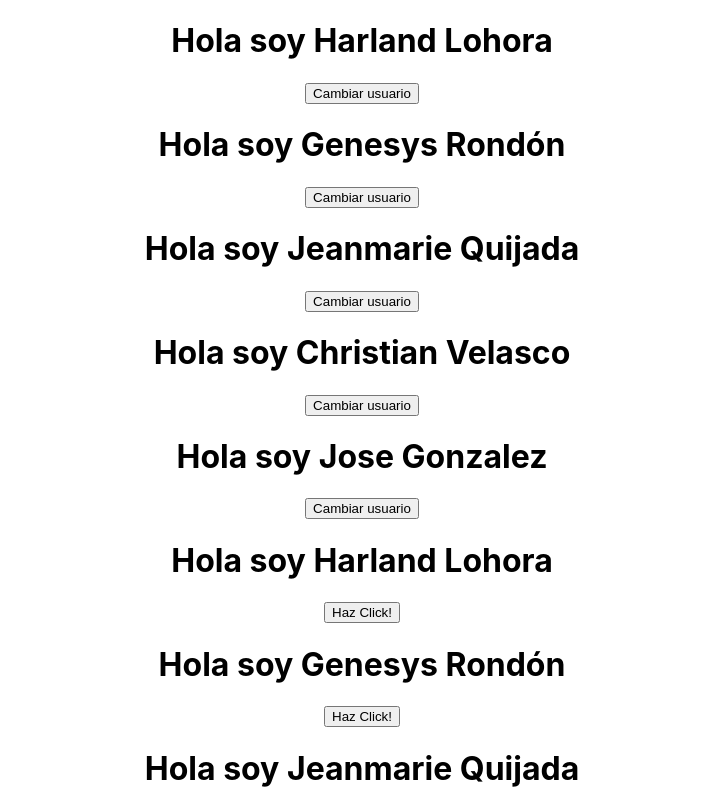
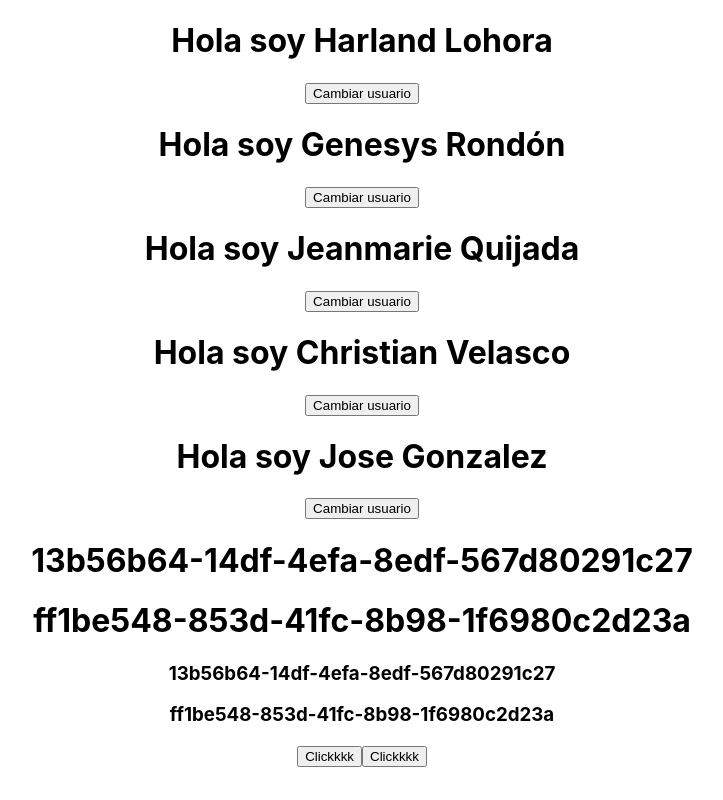
Before and after one commit to Seba-Gonzale/Microcomponent, a React (Create React App) app: page / in a window 1280 px wide. Shown: the top 800 px of the page, without its empty margins (278-1001 px from the left). Built offline with nearby package versions, Linux system fonts and the light colour scheme.

Commit message:
funcionaaaa!!!!!

```diff
--- a/src/App.js
+++ b/src/App.js
@@ -49,32 +49,55 @@ const collaborators = [
   },
 ];
 const { _get_ } = uGlobal_users({ ...collaborators });
-const test1 = uMicrocomponents({ map: [new Map(), "hola"] });
-const test2 = uMicrocomponents({ 0: "Garcia" });
-export const newList = uMicrocomponents(_NEW_);
-const test = newList(false, collaborators);
-const uuid = uuidv4();
+const test1 = uMicrocomponents(false, {
+  map: [new Map(), "hola"],
+  10: "Garcia",
+});
 
 function App() {
-  uMicrocomponents(0, 1);
-  console.log(uuid);
+  const test2 = uMicrocomponents({ ...collaborators });
+  console.log(test2);
   return (
     <div className="App">
       {Object.keys(_get_).map((key) => (
         <Componente suscript={key} key={key} />
       ))}
-      {test.map((value, index) => {
+      {/* {test.map((value, index) => {
         return <Componente2 obj={value} key={index} />;
-      })}
+      })} */}
 
       {/* <Componente user={"user2"} /> */}
       {/* <h1>{test[0].emi.nano.mC}</h1> */}
       {/* <button onClick={() => (test[0].emi.nano.mC = "romi")}> */}
       {/* Quiero a Romi
       </button> */}
+      <h1>{test2[0].id.mC}</h1>
+      <h1>{test2[2].id.mC}</h1>
+      <OtherComp name={test2[0]} />
+      <OtherComp name={test2[2]} />
+      <button
+        onClick={() => {
+          test2[0].id.v = "Lopez";
+          test2[2].id.v = "Mernez";
+          test2._set_(0, 2);
+        }}
+      >
+        Clickkkk
+      </button>
+      <button
+        onClick={() => {
+          test2[0].id.mC = "Ramirez";
+        }}
+      >
+        Clickkkk
+      </button>
     </div>
   );
 }
 
+function OtherComp({ name }) {
+  return <h3>{name.id.v}</h3>;
+}
+
 export { uGlobal_users };
 export default App;
--- a/src/Componente-copy.jsx
+++ b/src/Componente-copy.jsx
@@ -1,14 +1,11 @@
+import { v4 } from "uuid";
+
 function Componente2({ obj }) {
   return (
     <>
       <h1> Hola soy {obj.name.mC} </h1>
-      <Button2 name={obj.name} />
+      <button onClick={() => (obj.name.mC = v4())}>Haz Click!</button>
     </>
   );
 }
-
-function Button2({ name }) {
-  return <button onClick={() => (name.mC = "William")}>Haz Click!</button>;
-}
-
 export default Componente2;
--- /dev/null
+++ b/src/addConsumableObject.js
@@ -0,0 +1,14 @@
+function addConsumableObject(g_publicDataList, g_dataList) {
+  Object.defineProperties(g_publicDataList, {
+    value: {
+      get: () => g_dataList,
+      set: (value) => (g_dataList = value),
+    },
+    v: {
+      get: () => g_dataList,
+      set: (value) => (g_dataList = value),
+    },
+  });
+}
+
+export default addConsumableObject;
--- a/src/globalContext.js
+++ b/src/globalContext.js
@@ -1,5 +1,4 @@
 import React, { useState } from "react";
-import { validateSubscribers } from "./uMicrocomponents/validateSubscribers";
 
 /**
  * @function createNewGlobalContext
@@ -126,7 +125,6 @@ function createNewGlobalContext() {
   let g_debug = false;
 
   // Almacena los datos pasados a la función useGlobal()
-  // ! Es obligatorio inicializar g_dataList como un objeto
   let g_dataList = {};
 
   // Alamacena una copia de g_dataList que será publica y restablecida con los datos integros de g_dataList si ésta es modificada
@@ -147,21 +145,6 @@ function createNewGlobalContext() {
     },
   });
 
-  // Convertimos a _get_ en un Objeto iterable
-  // g_getSetValue_list._get_[Symbol.iterator] = function () {
-  //   const keys = Object.keys(this);
-  //   let index = 0;
-  //   return {
-  //     next: () => {
-  //       if (index >= keys.length) {
-  //         return { done: true };
-  //       }
-  //       const key = keys[index++];
-  //       return { value: this[key], done: false };
-  //     },
-  //   };
-  // };
-
   /**
    *
    * @param { undefined|boolean|object|string[] } _subscribe
@@ -170,11 +153,10 @@ function createNewGlobalContext() {
    * @returns
    */
   function context(_subscribe, _newGlobalData) {
-    const perro = "perro";
     //
 
     function CreateNewStateFunction(_dataList) {
-      const [newValue, newFunction] = useState(_dataList);
+      const [newValue, newFunction] = useState();
       return newFunction;
     }
 
@@ -222,6 +204,36 @@ function createNewGlobalContext() {
       }, _renderList);
     }
 
+    /**
+     * @function validateProperties -  comprueba si las nuevas propiedades pueden ser procesadas por useGlobal
+     * @param {*} _newGlobalData - propiedades a comprobar
+     * @returns {undefined | object}
+     */
+    function validateProperties(_newGlobalData) {
+      //
+      if (_newGlobalData instanceof Array && _newGlobalData.length !== 0) {
+        // Asignamos a "aux" un objeto con solo los strings no vacíos del arreglo
+        const aux = _newGlobalData.reduce((accumulator, element) => {
+          if (typeof element === "string" && element !== "")
+            accumulator[element] = undefined;
+          return accumulator;
+        }, {});
+        // Si el objeto "aux" no está vacío, lo returna
+        if (Object.keys(aux).length !== 0) return aux;
+        //
+      } else if (
+        _newGlobalData instanceof Object &&
+        Object.keys(_newGlobalData).length !== 0
+      ) {
+        if ("_$_" in _newGlobalData) {
+          const aux_object = validateProperties(_newGlobalData._$_);
+          if (aux_object !== undefined)
+            return { ..._newGlobalData, ...aux_object };
+        }
+        return _newGlobalData;
+      }
+    }
+
     // * Inicio de la ejecucion del codigo *****************/
     // Verificamos que no se hayan agregado propiedades fuera de useGlobal() en g_publicDataList
     integrityOf_g_publicDataList({ ...g_dataList }, g_publicDataList);
@@ -241,19 +253,19 @@ function createNewGlobalContext() {
     if (typeof _subscribe === "boolean" && _subscribe) {
       // if (_subscribe === useState) {
       //
-      const validSubscribers = validateSubscribers(_newGlobalData);
+      const validProperties = validateProperties(_newGlobalData);
 
-      if (validSubscribers) {
+      if (validProperties) {
         g_dataList = initializeValues(
-          validSubscribers,
+          validProperties,
           { ...g_dataList },
           g_publicDataList
         );
-        initializeNew_getSetValue(validSubscribers, g_getSetValue_list);
+        initializeNew_getSetValue(validProperties, g_getSetValue_list);
         // const newStateFunction = CreateNewStateFunction()
         // const useStateValuePair = newStateFunction({ ...g_dataList });
         g_renderList = addToRenderList(
-          validSubscribers,
+          validProperties,
           CreateNewStateFunction({ ...g_dataList }),
           {
             ...g_renderList,
@@ -267,15 +279,15 @@ function createNewGlobalContext() {
     } else if (_subscribe === "new") {
       return createNewGlobalContext();
     } else {
-      const validSubscribers = validateSubscribers(_subscribe);
+      const validProperties = validateProperties(_subscribe);
 
-      if (validSubscribers) {
+      if (validProperties) {
         g_dataList = initializeValues(
-          validSubscribers,
+          validProperties,
           { ...g_dataList },
           g_publicDataList
         );
-        initializeNew_getSetValue(validSubscribers, g_getSetValue_list);
+        initializeNew_getSetValue(validProperties, g_getSetValue_list);
         return g_getSetValue_list;
       } else {
         throw new Error("invalid _newGlobalData");
--- a/src/uMicrocomponents/Microcomponents.js
+++ b/src/uMicrocomponents/Microcomponents.js
@@ -4,8 +4,9 @@ import { addNewValues } from "./addNewValues";
 import { addNewConsumableValues } from "./addNewConsumableValues";
 import inicializeVariables from "./inicializeVariables";
 import { useState } from "react";
+import addConsumableObject from "../addConsumableObject";
+import subscriptionsOnly from "./subscriptionsOnly";
 
-export const _NEW_ = "N*-_#$E*-_%Wñ1+}";
 function createListOfMicrocomponents() {
   let g_dataList;
   let g_publicDataList;
@@ -15,7 +16,6 @@ function createListOfMicrocomponents() {
   let g_cRenderList = {};
 
   function uMicrocomponents(..._data) {
-    let data = _data;
     let render = [true];
 
     function CreateStatusClip() {
@@ -23,43 +23,39 @@ function createListOfMicrocomponents() {
       return stateFunction;
     }
 
+    function renderValues(..._data) {
+      if (typeof _data[0] === "string" || typeof _data[0] === "number") {
+        const validData = _data.filter(
+          (value) =>
+            (typeof value === "string" || typeof value === "number") &&
+            value in g_cRenderList
+        );
+        if (validData.length !== 0) {
+          let aux_list = [];
+          validData.forEach((value) => {
+            aux_list = [...aux_list, ...g_cRenderList[value]];
+          });
+          const aux_set = new Set(aux_list);
+          console.log(aux_set);
+          [...aux_set].forEach((fx) => {
+            fx(1);
+          });
+          return true;
+        }
+      }
+      return false;
+    }
+
     function wantToStayUpdated(_data, _render) {
       if (typeof _data[0] === "boolean") {
         _render[0] = _data[0];
         return _data.shift();
       }
-      return _data;
     }
 
-    function justWantASubscription(_data, g_cRenderList, ..._dataList) {
-      console.log(_dataList);
-      if (typeof _data[0] === "string" || typeof _data[0] === "number") {
-        const validData = _data.filter(
-          (value) =>
-            (typeof value === "string" || typeof value === "number") &&
-            value in g_dataList
-        );
-        if (validData.length !== 0) {
-          const stateClip = CreateStatusClip();
-          validData.forEach((value) => {
-            g_cRenderList[value] = stateClip;
-          });
-          return true;
-        }
-      }
-
-      return false;
-    }
-
-    if (data.length === 0) return g_publicDataList;
+    if (_data.length === 0) return g_publicDataList;
     if (_data[0] === _NEW_) return createListOfMicrocomponents();
-
-    data = wantToStayUpdated(data, render);
-    if (render[0]) {
-      if (justWantASubscription(data, g_cRenderList, g_dataList)) {
-        return g_publicDataList;
-      }
-    }
+    wantToStayUpdated(_data, render);
 
     const validSubscribers = validateSubscribers(_data[0]);
 
@@ -67,24 +63,32 @@ function createListOfMicrocomponents() {
       if (g_dataList === undefined) {
         g_dataList = inicializeVariables(validSubscribers);
         g_publicDataList = inicializeVariables(validSubscribers);
+        if (_data[_data.length - 1] !== false)
+          Object.defineProperty(g_publicDataList, "_set_", {
+            value: renderValues,
+          });
       }
       addNewValues(validSubscribers, g_dataList);
       addNewConsumableValues(g_publicDataList, g_dataList, g_mCRenderList);
+      if (render[0]) {
+        subscriptionsOnly(
+          Object.keys(validSubscribers),
+          g_cRenderList,
+          g_dataList,
+          CreateStatusClip
+        );
+      }
       return g_publicDataList;
-    } else if (_data[0] instanceof Object) {
-      // ! Terminar
-      g_publicDataList = {};
-      g_dataList = _data[0];
-      Object.defineProperties(g_publicDataList, {
-        value: {
-          get: () => g_dataList,
-          set: (value) => (g_dataList = value),
-        },
-        v: {
-          get: () => g_dataList,
-          set: (value) => (g_dataList = value),
-        },
-      });
+    } else {
+      if (_data[0] instanceof Object) {
+        g_dataList = _data[0];
+        g_publicDataList = {};
+        addConsumableObject(g_publicDataList, g_dataList);
+        return g_publicDataList;
+      }
+    }
+
+    if (subscriptionsOnly(_data, g_cRenderList, g_dataList, CreateStatusClip)) {
       return g_publicDataList;
     }
   }
@@ -92,4 +96,6 @@ function createListOfMicrocomponents() {
   return uMicrocomponents;
 }
 const uMicrocomponents = createListOfMicrocomponents();
+
+export const _NEW_ = "N*-_#$E*-_%Wñ1+}";
 export default uMicrocomponents;
--- a/src/uMicrocomponents/addNewConsumableValues.js
+++ b/src/uMicrocomponents/addNewConsumableValues.js
@@ -12,7 +12,7 @@ function addToMicrocomponentRender(_key, g_mCRenderList, _functionSet) {
 function Microcomponent({ _key, g_dataList, g_mCRenderList }) {
   const [value, functionSet] = useState(g_dataList[_key]);
   addToMicrocomponentRender(_key, g_mCRenderList, functionSet);
-  return <>{value}</>;
+  return <>{g_dataList[_key]}</>;
 }
 
 function setValueIntoMicrocomponents(_key, g_dataList, g_mCRenderList, _value) {
@@ -32,11 +32,15 @@ function createPropertiesWithGetAndSet(_key, g_dataList, g_mCRenderList) {
   Object.defineProperties(object, {
     value: {
       get: () => g_dataList[_key],
-      set: (value) => setValue(_key, g_dataList, value),
+      set: (value) => {
+        setValue(_key, g_dataList, value);
+      },
     },
     v: {
       get: () => g_dataList[_key],
-      set: (value) => setValue(_key, g_dataList, value),
+      set: (value) => {
+        setValue(_key, g_dataList, value);
+      },
     },
     microComponent: {
       get: () => (
@@ -46,8 +50,9 @@ function createPropertiesWithGetAndSet(_key, g_dataList, g_mCRenderList) {
           g_mCRenderList={g_mCRenderList}
         />
       ),
-      set: (value) =>
-        setValueIntoMicrocomponents(_key, g_dataList, g_mCRenderList, value),
+      set: (value) => {
+        setValueIntoMicrocomponents(_key, g_dataList, g_mCRenderList, value);
+      },
     },
     mC: {
       get: () => (
@@ -57,8 +62,9 @@ function createPropertiesWithGetAndSet(_key, g_dataList, g_mCRenderList) {
           g_mCRenderList={g_mCRenderList}
         />
       ),
-      set: (value) =>
-        setValueIntoMicrocomponents(_key, g_dataList, g_mCRenderList, value),
+      set: (value) => {
+        setValueIntoMicrocomponents(_key, g_dataList, g_mCRenderList, value);
+      },
     },
   });
   return object;
@@ -74,7 +80,7 @@ function addNewConsumableValues(g_publicDataList, g_dataList, g_mCRenderList) {
         if (g_dataList[key] instanceof Object) {
           const newMicroComp = uMicrocomponents(_NEW_);
           Object.defineProperty(g_publicDataList, key, {
-            value: newMicroComp(g_dataList[key]),
+            value: newMicroComp(false, g_dataList[key], false),
             enumerable: true,
           });
         } else {
@@ -95,7 +101,7 @@ function addNewConsumableValues(g_publicDataList, g_dataList, g_mCRenderList) {
         for (let i = g_publicDataList.length; i < g_dataList.length; i++) {
           if (g_dataList[i] instanceof Object) {
             const newMicroComp = uMicrocomponents(_NEW_);
-            g_publicDataList[i] = newMicroComp(g_dataList[i]);
+            g_publicDataList[i] = newMicroComp(false, g_dataList[i], false);
           } else {
             g_publicDataList[i] = createPropertiesWithGetAndSet(
               i,
@@ -109,7 +115,7 @@ function addNewConsumableValues(g_publicDataList, g_dataList, g_mCRenderList) {
       g_publicDataList = g_dataList.map((dontUseValue, i) => {
         if (g_dataList[i] instanceof Object) {
           const newMicroComp = uMicrocomponents(_NEW_);
-          return newMicroComp(g_dataList[i]);
+          return newMicroComp(false, g_dataList[i], false);
         } else {
           return createPropertiesWithGetAndSet(i, g_dataList, g_mCRenderList);
         }
--- /dev/null
+++ b/src/uMicrocomponents/subscriptionsOnly.js
@@ -0,0 +1,24 @@
+function subscriptionsOnly(_data, g_cRenderList, _dataList, CreateStatusClip) {
+  if (typeof _data[0] === "string" || typeof _data[0] === "number") {
+    //
+    const validData = _data.filter(
+      (value) =>
+        (typeof value === "string" || typeof value === "number") &&
+        value in _dataList
+    );
+    if (validData.length !== 0) {
+      const stateClip = CreateStatusClip();
+      validData.forEach((value) => {
+        if (value in g_cRenderList) {
+          g_cRenderList[value].add(stateClip);
+        } else {
+          g_cRenderList[value] = new Set([stateClip]);
+        }
+      });
+      return true;
+    }
+  }
+  return false;
+}
+
+export default subscriptionsOnly;
```
